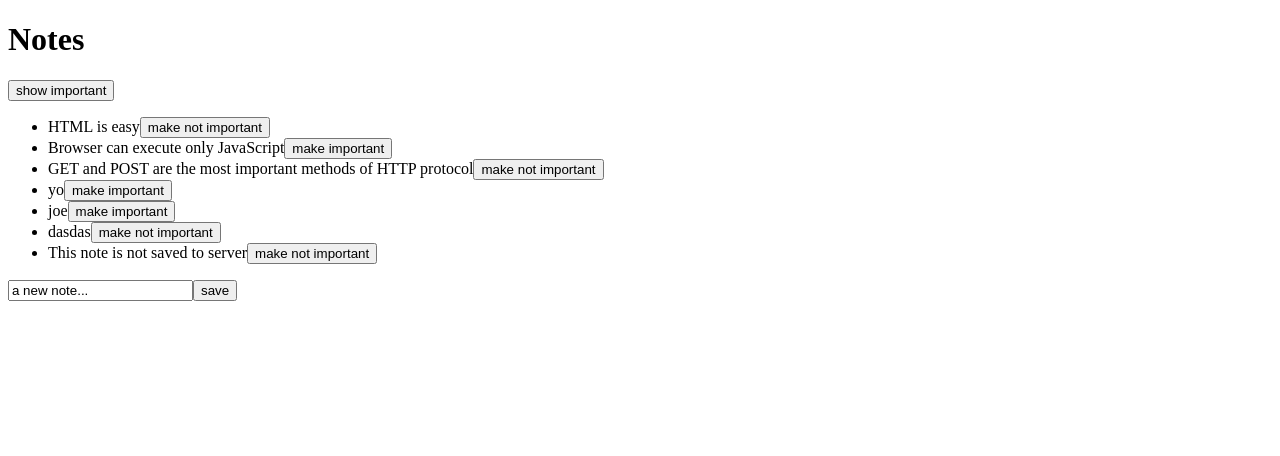
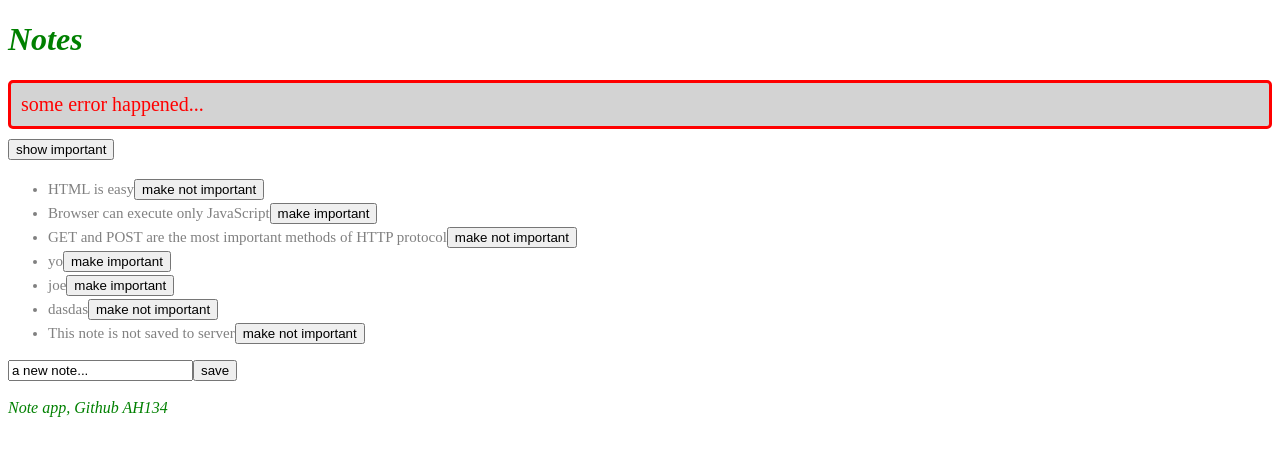
Before and after one commit to AH134/practice, a React (Vite) app in the folder react-practice/fso-course/: page / in a window 1280 px wide. Shown: the top 456 px of the page. Built offline with nearby package versions, Linux system fonts and the light colour scheme; data requests are answered from the project's data file.

Commit message:
learned stying

```diff
--- a/react-practice/fso-course/src/App.jsx
+++ b/react-practice/fso-course/src/App.jsx
@@ -1,11 +1,27 @@
 import { useEffect, useState } from "react";
 import noteService from "./services/notes";
 import Note from "./components/Note";
+import Notification from "./components/Notification";
+
+const Footer = () => {
+  const footerStyle = {
+    color: "green",
+    fontStyle: "italic",
+    fontSize: 16,
+  };
+  return (
+    <div style={footerStyle}>
+      <br />
+      <em>Note app, Github AH134</em>
+    </div>
+  );
+};
 
 const App = () => {
   const [notes, setNotes] = useState([]);
   const [newNote, setNewNote] = useState("a new note...");
   const [showAll, setShowAll] = useState(true);
+  const [errorMessage, setErrorMessage] = useState("some error happened...");
 
   const notesToShow = showAll ? notes : notes.filter((note) => note.important);
 
@@ -19,7 +35,12 @@
         setNotes(notes.map((note) => (note.id !== id ? note : returnedNote)));
       })
       .catch((err) => {
-        alert(`the note ${note.content} was already deleted from the server`);
+        setErrorMessage(
+          `the note "${note.content}" was already deleted from the server`
+        );
+        setTimeout(() => {
+          setErrorMessage(null);
+        }, 5000);
         setNotes(notes.filter((n) => n.id !== id));
       });
   };
@@ -52,6 +73,7 @@
   return (
     <div>
       <h1>Notes</h1>
+      <Notification message={errorMessage} />
       <div>
         <button
           onClick={() => {
@@ -74,6 +96,8 @@
         <input value={newNote} onChange={handleNoteChange} />
         <button type="submit">save</button>
       </form>
+
+      <Footer />
     </div>
   );
 };
--- a/react-practice/fso-course/src/components/Note.jsx
+++ b/react-practice/fso-course/src/components/Note.jsx
@@ -1,7 +1,7 @@
 const Note = ({ note, toggleImportance }) => {
   const label = note.important ? "make not important" : "make important";
   return (
-    <li>
+    <li className="note">
       {note.content}
       <button onClick={toggleImportance}>{label}</button>
     </li>
--- /dev/null
+++ b/react-practice/fso-course/src/components/Notification.jsx
@@ -0,0 +1,9 @@
+const Notification = ({ message }) => {
+  if (message === null) {
+    return null;
+  }
+
+  return <div className="error">{message}</div>;
+};
+
+export default Notification;
--- /dev/null
+++ b/react-practice/fso-course/src/main.css
@@ -0,0 +1,20 @@
+h1 {
+  color: green;
+  font-style: italic;
+}
+
+.note {
+  color: grey;
+  padding-top: 3px;
+  font-size: 15px;
+}
+
+.error {
+  color: red;
+  background: lightgrey;
+  font-size: 20px;
+  border-style: solid;
+  border-radius: 5px;
+  padding: 10px;
+  margin-bottom: 10px;
+}
--- a/react-practice/fso-course/src/main.jsx
+++ b/react-practice/fso-course/src/main.jsx
@@ -1,6 +1,7 @@
 import React from "react";
 import ReactDOM from "react-dom/client";
 
+import "./main.css";
 import App from "./App";
 
 ReactDOM.createRoot(document.getElementById("root")).render(
```
